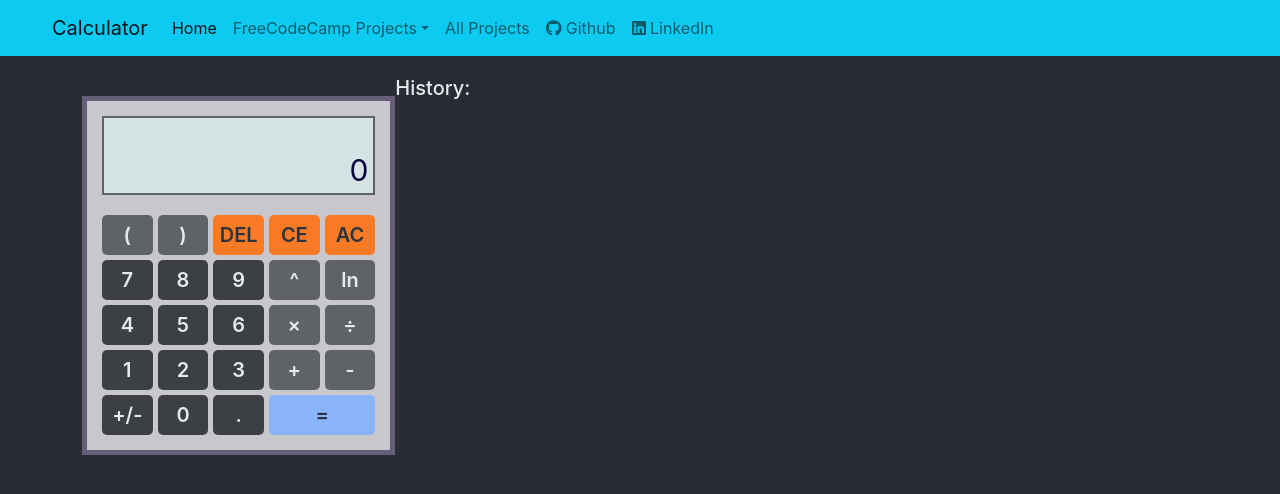
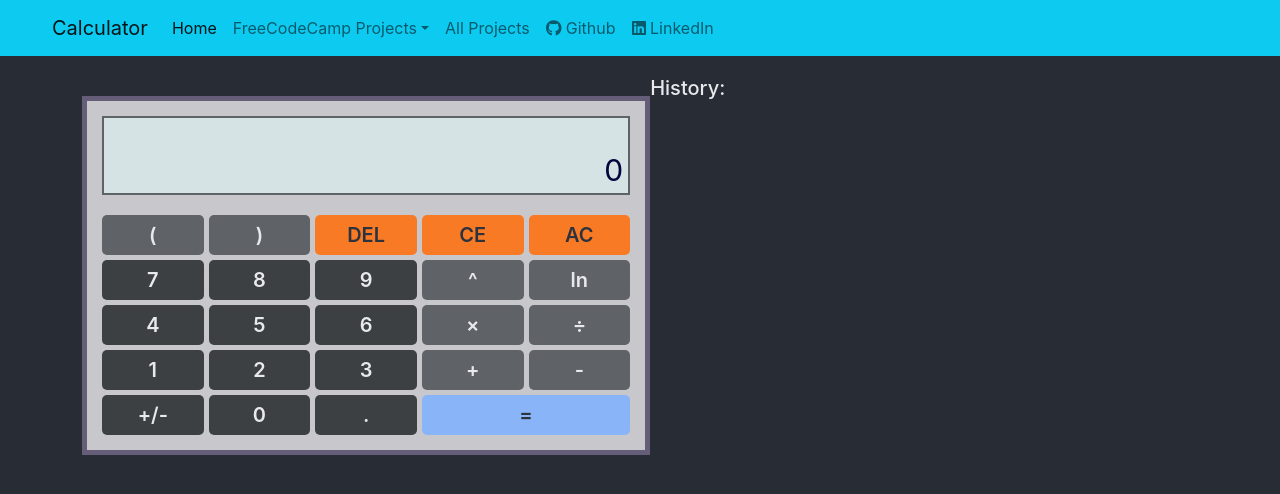
Before and after one commit to PLCoster/fcc_frontendlibs_project4, a React (Create React App) app: page / in a window 1280 px wide. Shown: the top 494 px of the page. Built offline with nearby package versions, Linux system fonts and the light colour scheme.

Commit message:
Calculations in history can now be loaded back into the calculator by clicking on them

```diff
--- a/src/components/Calculator.css
+++ b/src/components/Calculator.css
@@ -1,5 +1,5 @@
 .calculator-body {
-  width: 420px;
+  width: 100%;
   margin-top: 40px;
   padding: 15px;
   background-color: #c8c7cc;
--- a/src/components/Calculator.js
+++ b/src/components/Calculator.js
@@ -216,6 +216,15 @@ function Calculator() {
     }
   };
 
+  // Handler to load calculation from history into calculator
+  const handleHistoryClick = (historyFormula, historyResult) => {
+    setNumber(historyResult);
+    setNumberClearNextUpdate(true);
+    setFormula(historyFormula);
+    setFormulaClearNextUpdate(true);
+    setNumberPressed(true);
+  };
+
   // Add window event listener for key presses
   useEffect(() => {
     const keyDownEventListener = ({ key }) => {
@@ -295,7 +304,10 @@ function Calculator() {
           }}
         />
       </div>
-      <HistoryDisplay history={history} />
+      <HistoryDisplay
+        history={history}
+        handleHistoryClick={handleHistoryClick}
+      />
     </>
   );
 }
--- a/src/components/HistoryDisplay.css
+++ b/src/components/HistoryDisplay.css
@@ -1,10 +1,14 @@
-.history-container {
+.history-display {
   color: #e7e9ec;
-  height: 200px;
+
   width: 100%;
   margin-top: 20px;
   display: flex;
   flex-direction: column;
+}
+
+.history-item-container {
+  height: 170px;
   overflow: auto;
 }
 
--- a/src/components/HistoryDisplay.js
+++ b/src/components/HistoryDisplay.js
@@ -1,19 +1,23 @@
 import './HistoryDisplay.css';
 
-function HistoryDisplay({ history }) {
+function HistoryDisplay({ history, handleHistoryClick }) {
   console.log('HistoryDisplay');
   const historyList = history.map(({ formula, result, key }) => {
     return (
-      <div className="history-item" key={key}>
+      <div
+        className="history-item"
+        key={key}
+        onClick={() => handleHistoryClick(formula + ' =', result)}
+      >
         <div>{formula + ' ='}</div>
         <div className="history-result">{result}</div>
       </div>
     );
   });
   return (
-    <div className="history-container">
+    <div className="history-display">
       <h5>History:</h5>
-      {historyList}
+      <div className="history-item-container">{historyList}</div>
     </div>
   );
 }
```
